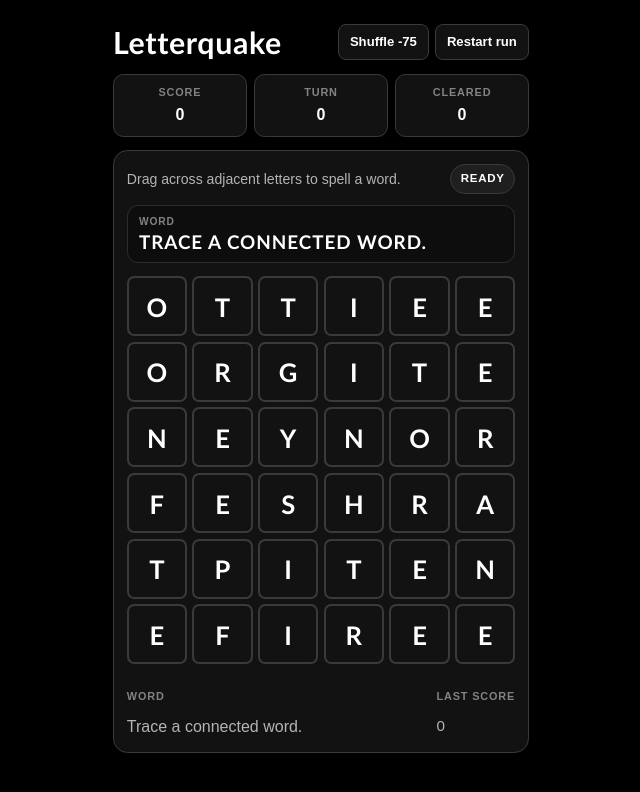
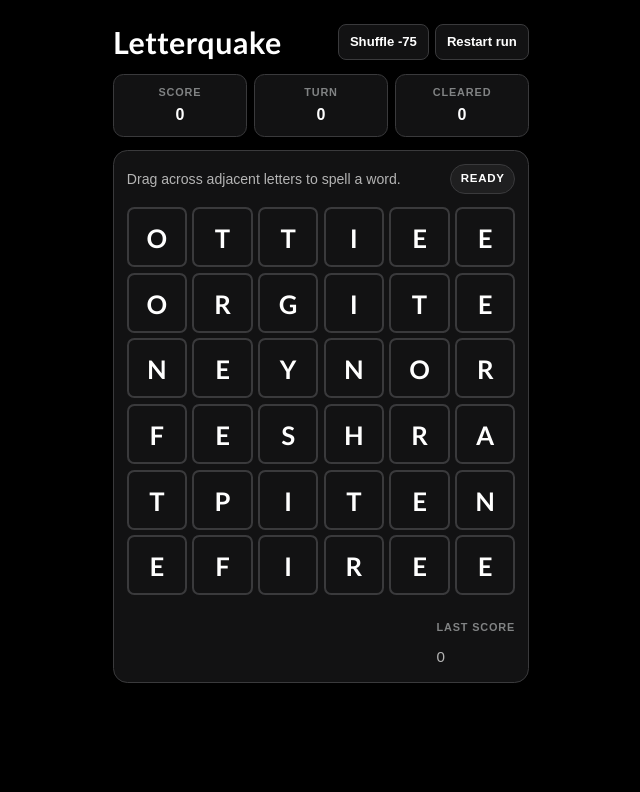
Before and after one commit to akashpkumar/letterquake, a React (Vite) app: page / in a window 1280 px wide. Shown: the top 792 px of the page, without its empty margins (319-959 px from the left). Built offline with nearby package versions, Linux system fonts and the light colour scheme.

Commit message:
Refine board arrow overlay

```diff
--- a/src/App.css
+++ b/src/App.css
@@ -120,51 +120,8 @@
   border-color: #818384;
 }
 
-.word-banner {
-  display: grid;
-  gap: 0.12rem;
-  margin-top: 0.65rem;
-  border: 1px solid #2d2d2f;
-  border-radius: 0.7rem;
-  background: #0d0d0e;
-  padding: 0.55rem 0.7rem;
-  transition: border-color 120ms ease, transform 120ms ease, color 120ms ease;
-}
-
-.word-banner--active {
-  transform: scale(1.01);
-  border-color: #58585b;
-}
-
-.word-banner--word {
-  border-color: #4fb06e;
-  color: #d4ffe0;
-  box-shadow: 0 0 10px rgba(79, 176, 110, 0.18);
-}
-
-.word-banner--dead {
-  border-color: #c44b5a;
-  color: #ffb7bf;
-}
-
-.word-banner__label {
-  font-size: 0.64rem;
-  font-weight: 700;
-  letter-spacing: 0.08em;
-  text-transform: uppercase;
-  color: var(--ink-soft);
-}
-
-.word-banner__value {
-  min-height: 1.35rem;
-  font-family: var(--font-display);
-  font-size: 1.18rem;
-  line-height: 1.1;
-  letter-spacing: 0.05em;
-  text-transform: uppercase;
-}
-
 .board {
+  position: relative;
   display: grid;
   grid-template-columns: repeat(6, minmax(0, 1fr));
   gap: 0.35rem;
@@ -191,8 +148,73 @@
   opacity: 0.94;
 }
 
+.board__overlay {
+  position: absolute;
+  inset: 0;
+  width: 100%;
+  height: 100%;
+  overflow: visible;
+  pointer-events: none;
+  z-index: 3;
+}
+
+.board__segment {
+  fill: none;
+  stroke-linecap: round;
+  stroke-linejoin: round;
+  stroke-width: 0.72;
+}
+
+.board__segment-outline {
+  fill: none;
+  stroke: #000;
+  stroke-linecap: round;
+  stroke-linejoin: round;
+  stroke-width: 1.3;
+}
+
+.board__segment--active {
+  stroke: rgb(242, 242, 242);
+}
+
+.board__segment--invalid {
+  stroke: rgb(224, 92, 109);
+}
+
+.board__segment--event {
+  stroke: rgb(122, 213, 150);
+}
+
+.board__arrow {
+  fill: none;
+  stroke-linecap: round;
+  stroke-linejoin: round;
+  stroke-width: 0.72;
+}
+
+.board__arrow-outline {
+  fill: none;
+  stroke: #000;
+  stroke-linecap: round;
+  stroke-linejoin: round;
+  stroke-width: 1.3;
+}
+
+.board__arrow--active {
+  stroke: rgb(242, 242, 242);
+}
+
+.board__arrow--invalid {
+  stroke: rgb(224, 92, 109);
+}
+
+.board__arrow--event {
+  stroke: rgb(122, 213, 150);
+}
+
 .tile {
   position: relative;
+  z-index: 1;
   border: 2px solid #3a3a3c;
   border-radius: 0.45rem;
   background: #121213;
@@ -249,18 +271,12 @@
 }
 
 .board-panel__footer {
-  flex-direction: row;
-  align-items: flex-start;
+  justify-content: flex-end;
 }
 
-.board-panel__words,
 .board-panel__seed {
   margin: 0.25rem 0 0;
   color: var(--ink-muted);
-}
-
-.board-panel__words {
-  min-height: 1.2rem;
 }
 
 .board-panel__seed {
--- a/src/App.tsx
+++ b/src/App.tsx
@@ -9,14 +9,9 @@ import {
 } from 'react'
 import './App.css'
 import { SHUFFLE_PENALTY, STEP_DURATIONS } from './game/constants'
-import {
-  classifyWordProgress,
-  createGame,
-  positionsToWord,
-  shuffleGame,
-  submitSelection,
-} from './game/engine'
+import { createGame, shuffleGame, submitSelection } from './game/engine'
 import type {
+  FoundWord,
   GameState,
   Position,
   TurnPhase,
@@ -31,6 +26,7 @@ interface LexplosionAppProps {
 
 const TILE_SNAP_RATIO = 0.34
 const INVALID_FLASH_MS = 360
+const CONNECTOR_OFFSET = 0.32
 
 function formatCombo(combo: number): string {
   return combo > 1 ? `${combo}x cascade` : combo === 1 ? 'Word hit' : 'Ready'
@@ -38,6 +34,22 @@ function formatCombo(combo: number): string {
 
 function hashPosition(position: Position): string {
   return `${position.row}:${position.col}`
+}
+
+function formatWords(words: string[]): string {
+  return words.join(' · ')
+}
+
+interface OverlaySegment {
+  key: string
+  x1: number
+  y1: number
+  x2: number
+  y2: number
+  midX: number
+  midY: number
+  angle: number
+  variant: 'active' | 'invalid' | 'event'
 }
 
 export function LexplosionApp({
@@ -69,6 +81,46 @@ export function LexplosionApp({
       ? pendingTurn.steps[stepIndex]
       : null
   const displayBoard = activeStep?.board ?? game.board
+  const previousStep = useMemo(
+    () =>
+      pendingTurn && stepIndex > 0 && stepIndex - 1 < pendingTurn.steps.length
+        ? pendingTurn.steps[stepIndex - 1]
+        : null,
+    [pendingTurn, stepIndex],
+  )
+
+  const displayedClearWordDetails = useMemo<FoundWord[]>(() => {
+    if (activeStep?.phase === 'clear') {
+      return activeStep.words
+    }
+
+    if (activeStep?.phase === 'pause-clear' && previousStep?.phase === 'clear') {
+      return previousStep.words
+    }
+
+    return []
+  }, [activeStep, previousStep])
+
+  const displayedClearWords = useMemo(
+    () => displayedClearWordDetails.map((word) => word.word),
+    [displayedClearWordDetails],
+  )
+
+  const runtimeStatusMessage = activeStep
+    ? activeStep.phase === 'clear'
+      ? `${activeStep.combo > 1 ? 'Auto-clearing' : 'Clearing'} ${formatWords(
+          activeStep.words.map((word) => word.word),
+        )}`
+      : activeStep.phase === 'pause-clear' && displayedClearWords.length > 0
+        ? `${activeStep.combo > 1 ? 'Auto-cleared' : 'Cleared'} ${formatWords(
+            displayedClearWords,
+          )}`
+        : activeStep.phase === 'gravity'
+          ? 'Letters falling into place.'
+          : activeStep.phase === 'pause-refill'
+            ? 'Board settling.'
+            : 'New letters flowing in.'
+    : statusMessage
 
   const finishTurn = useEffectEvent((turn: TurnResult) => {
     startTransition(() => {
@@ -110,37 +162,6 @@ export function LexplosionApp({
     .filter(Boolean)
     .join(' ')
 
-  const movePreview = useMemo(() => {
-    const path = game.selectedPath
-    if (path.length > 0) {
-      return positionsToWord(game.board, path)
-    }
-
-    if (activeStep?.words[0]) {
-      return activeStep.words[0].word
-    }
-
-    if (game.lastWords.length > 0) {
-      return game.lastWords[0]
-    }
-
-    return 'Trace a connected word.'
-  }, [activeStep, game.board, game.lastWords, game.selectedPath])
-
-  const liveWordState = useMemo(
-    () => classifyWordProgress(game.selectedPath.length > 0 ? movePreview : ''),
-    [game.selectedPath.length, movePreview],
-  )
-
-  const liveWordLabel =
-    game.selectedPath.length === 0
-      ? 'Word'
-      : liveWordState === 'word'
-        ? 'Ready'
-        : liveWordState === 'dead'
-          ? 'Dead end'
-          : 'Building'
-
   const highlightedPositions = useMemo(() => {
     const selected = new Set(game.selectedPath.map(hashPosition))
     const invalid = new Set(invalidPath.map(hashPosition))
@@ -158,6 +179,64 @@ export function LexplosionApp({
       }
     }
   }, [])
+
+  const overlaySegments = useMemo(() => {
+    function buildSegments(positionsGroups: Position[][], variant: OverlaySegment['variant']) {
+      const rowCount = displayBoard.length
+      const colCount = displayBoard[0]?.length ?? 1
+      const segments: OverlaySegment[] = []
+
+      positionsGroups.forEach((positions, groupIndex) => {
+        for (let index = 0; index < positions.length - 1; index += 1) {
+          const from = positions[index]
+          const to = positions[index + 1]
+          const deltaCol = to.col - from.col
+          const deltaRow = to.row - from.row
+          const magnitude = Math.hypot(deltaCol, deltaRow) || 1
+          const unitX = deltaCol / magnitude
+          const unitY = deltaRow / magnitude
+          const offsetX = (unitX * CONNECTOR_OFFSET * 100) / colCount
+          const offsetY = (unitY * CONNECTOR_OFFSET * 100) / rowCount
+          const fromCenterX = ((from.col + 0.5) / colCount) * 100
+          const fromCenterY = ((from.row + 0.5) / rowCount) * 100
+          const toCenterX = ((to.col + 0.5) / colCount) * 100
+          const toCenterY = ((to.row + 0.5) / rowCount) * 100
+          const x1 = fromCenterX + offsetX
+          const y1 = fromCenterY + offsetY
+          const x2 = toCenterX - offsetX
+          const y2 = toCenterY - offsetY
+
+          segments.push({
+            key: `${variant}-${groupIndex}-${index}`,
+            x1,
+            y1,
+            x2,
+            y2,
+            midX: (x1 + x2) / 2,
+            midY: (y1 + y2) / 2,
+            angle: (Math.atan2(deltaRow, deltaCol) * 180) / Math.PI,
+            variant,
+          })
+        }
+      })
+
+      return segments
+    }
+
+    if (game.selectedPath.length > 1) {
+      return buildSegments([game.selectedPath], 'active')
+    }
+
+    if (invalidPath.length > 1) {
+      return buildSegments([invalidPath], 'invalid')
+    }
+
+    const clearGroups = displayedClearWordDetails
+      .filter((word) => word.positions.length > 1)
+      .map((word) => word.positions)
+
+    return clearGroups.length > 0 ? buildSegments(clearGroups, 'event') : []
+  }, [displayBoard, displayedClearWordDetails, game.selectedPath, invalidPath])
 
   function resetGame() {
     const nextGame = createGame()
@@ -379,25 +458,10 @@ export function LexplosionApp({
 
         <section className="board-panel">
           <div className="board-panel__header">
-            <p className="board-panel__status">{statusMessage}</p>
+            <p className="board-panel__status">{runtimeStatusMessage}</p>
             <div className="combo-badge" data-phase={activeStep?.phase ?? 'idle'}>
               {activeStep ? formatCombo(activeStep.combo) : formatCombo(game.combo)}
             </div>
-          </div>
-
-          <div
-            aria-live="polite"
-            className={[
-              'word-banner',
-              game.selectedPath.length > 0 ? 'word-banner--active' : '',
-              liveWordState === 'word' ? 'word-banner--word' : '',
-              liveWordState === 'dead' ? 'word-banner--dead' : '',
-            ]
-              .filter(Boolean)
-              .join(' ')}
-          >
-            <span className="word-banner__label">{liveWordLabel}</span>
-            <strong className="word-banner__value">{movePreview}</strong>
           </div>
 
           <div
@@ -407,6 +471,49 @@ export function LexplosionApp({
             onPointerMove={handleBoardPointerMove}
             ref={boardRef}
           >
+            <svg
+              aria-hidden="true"
+              className="board__overlay"
+              data-testid="board-overlay"
+              viewBox="0 0 100 100"
+              preserveAspectRatio="none"
+            >
+              <defs>
+              </defs>
+              {overlaySegments.map((segment) => {
+                const arrowPath = 'M -1.3 -0.9 L 0 0 L -1.3 0.9'
+
+                return (
+                  <g key={segment.key}>
+                    <line
+                      className="board__segment-outline"
+                      x1={segment.x1}
+                      x2={segment.x2}
+                      y1={segment.y1}
+                      y2={segment.y2}
+                    />
+                    <line
+                      className={`board__segment board__segment--${segment.variant}`}
+                      data-testid={`overlay-${segment.variant}`}
+                      x1={segment.x1}
+                      x2={segment.x2}
+                      y1={segment.y1}
+                      y2={segment.y2}
+                    />
+                    <path
+                      className="board__arrow-outline"
+                      d={arrowPath}
+                      transform={`translate(${segment.midX} ${segment.midY}) rotate(${segment.angle})`}
+                    />
+                    <path
+                      className={`board__arrow board__arrow--${segment.variant}`}
+                      d={arrowPath}
+                      transform={`translate(${segment.midX} ${segment.midY}) rotate(${segment.angle})`}
+                    />
+                  </g>
+                )
+              })}
+            </svg>
             {displayBoard.map((row, rowIndex) =>
               row.map((tile, colIndex) => {
                 const position = { row: rowIndex, col: colIndex }
@@ -443,10 +550,6 @@ export function LexplosionApp({
 
           <div className="board-panel__footer">
             <div>
-              <p className="board-panel__label">Word</p>
-              <p className="board-panel__words">{game.selectedPath.length > 0 ? movePreview : 'Trace a connected word.'}</p>
-            </div>
-            <div>
               <p className="board-panel__label">Last score</p>
               <p className="board-panel__seed">{game.lastScoreDelta}</p>
             </div>
```
Also changed, not shown: 1 other file (tests, documents, lock files or other folders).
